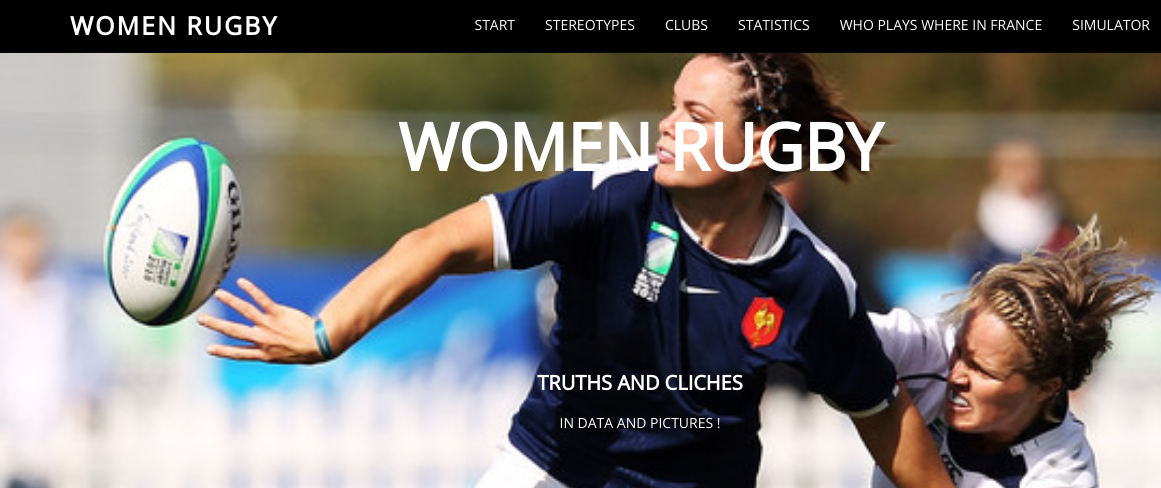
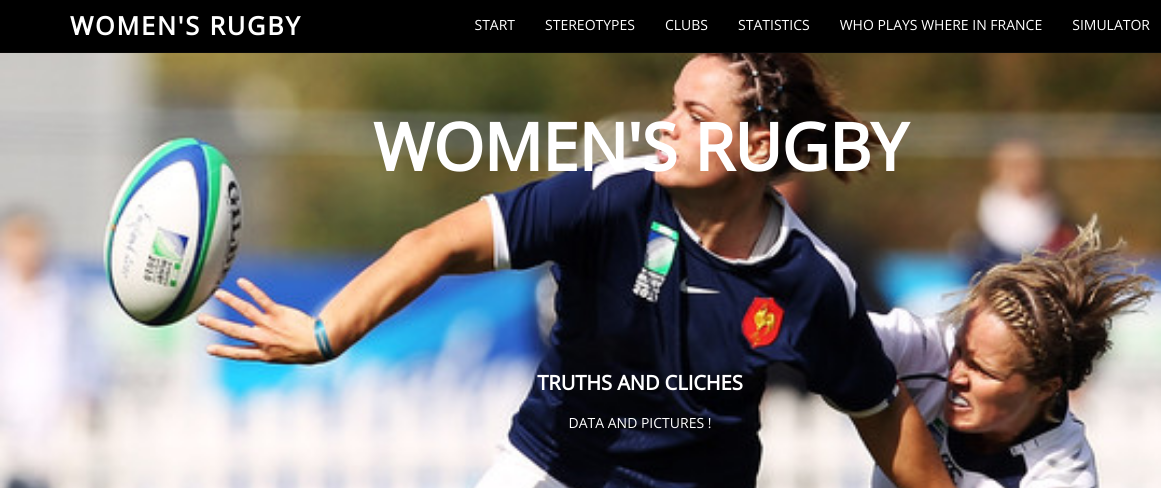
Before and after one commit to attrapezlapasteque/eng, a plain HTML site: page index.html in a window 1280 px wide. Shown: the top 488 px of the page, 0-1161 px from the left. Drawn offline with nearby package versions, Linux system fonts and the light colour scheme; a script that the page names is missing.

Commit message:
Update index.html

```diff
--- a/index.html
+++ b/index.html
@@ -11,7 +11,7 @@
   <meta property="og:url"                content="http://attrapezlapasteque.github.io/eng/index.html" />
 <meta property="og:type"               content="article" />
 <meta property="og:title"              content="Retrieve the Melon" />
-<meta property="og:description"        content="Find more about women rugby stereotypes and reality" />
+<meta property="og:description"        content="Find more about women's rugby stereotypes and reality" />
 <meta property="og:image"              content="http://attrapezlapasteque.github.io/eng/assets/img/chistera.jpg" />
      <meta property="og:author" content="Jeanne Dall'Orso, Sébastien Friès, Flore Gauffeny"/>
 
@@ -228,7 +228,7 @@ select {
                     <span class="icon-bar"></span>
                     <span class="icon-bar"></span>
                 </button>
-                <a class="navbar-brand" href="#">WOMEN RUGBY</a>
+                <a class="navbar-brand" href="#">WOMEN'S RUGBY</a>
             </div>
             <div class="navbar-collapse collapse">
                 <ul class="nav navbar-nav navbar-right">
@@ -256,7 +256,7 @@ select {
         <div class="row text-center g-pad-bottom">
             <div class="col-md-12">
 
-                <span class="head-main">WOMEN RUGBY</span>
+                <span class="head-main">WOMEN'S RUGBY</span>
             </div>
         </div>
         <div class="row text-center">
@@ -268,7 +268,7 @@ select {
 
                             <h4>TRUTHS AND CLICHES </h4>
                             <p>
-                                IN DATA AND PICTURES !
+                                 DATA AND PICTURES !
                             </p>
 
                 </div>
@@ -352,7 +352,7 @@ Lorem ipsum dolor sit amet, accumsan.  posuere lectus et, fringilla augue.
                 </div>
              <div class="col-md-4  col-sm-4">
                 <p> Click on both scrum-half pictures and find out what 'statistics' the Stade Toulousain displays for each.</p>
-                <p>    (Discover also the woman in underwear at the top of each ot the Stade Toulousain female website, because you know every one knows it is much nicer to play in panties!)</p>
+                <p>    (Discover also the woman in underwear at the top of each ot the Stade Toulousain female website, because every one knows it is much nicer to play in panties!)</p>
                 </div>
             <div class="col-md-4  col-sm-4">
                 <a href="http://www.stadetoulousain.fr/equipe-pro/effectifs/247/sebastien-bezy" target="_blank"><img src="assets/img/bezy.png"  style="width:230px;height:300px;"></a>
@@ -454,7 +454,7 @@ Lorem ipsum dolor sit amet, accumsan.  posuere lectus et, fringilla augue.
 
 <h2> Want to know where rugby is played by women in France ? </h2>
 <p> Find more about the total number of registered players, number and share of female. </p>
-<p> WAs you can see, the South-West is indeed a traditionnal rugby place, but women rugby seems to grow much more in the North or around Paris. </p>
+<p> WAs you can see, the South-West is indeed a traditionnal rugby place, but women's rugby seems to grow much more in the North or around Paris. </p>
 </div>
 
 <iframe width="100%" height="520" frameborder="0" src="https://jeannedo.cartodb.com/viz/b18de034-fa6a-11e5-a885-0e3ff518bd15/embed_map" allowfullscreen webkitallowfullscreen mozallowfullscreen oallowfullscreen msallowfullscreen></iframe>
```
